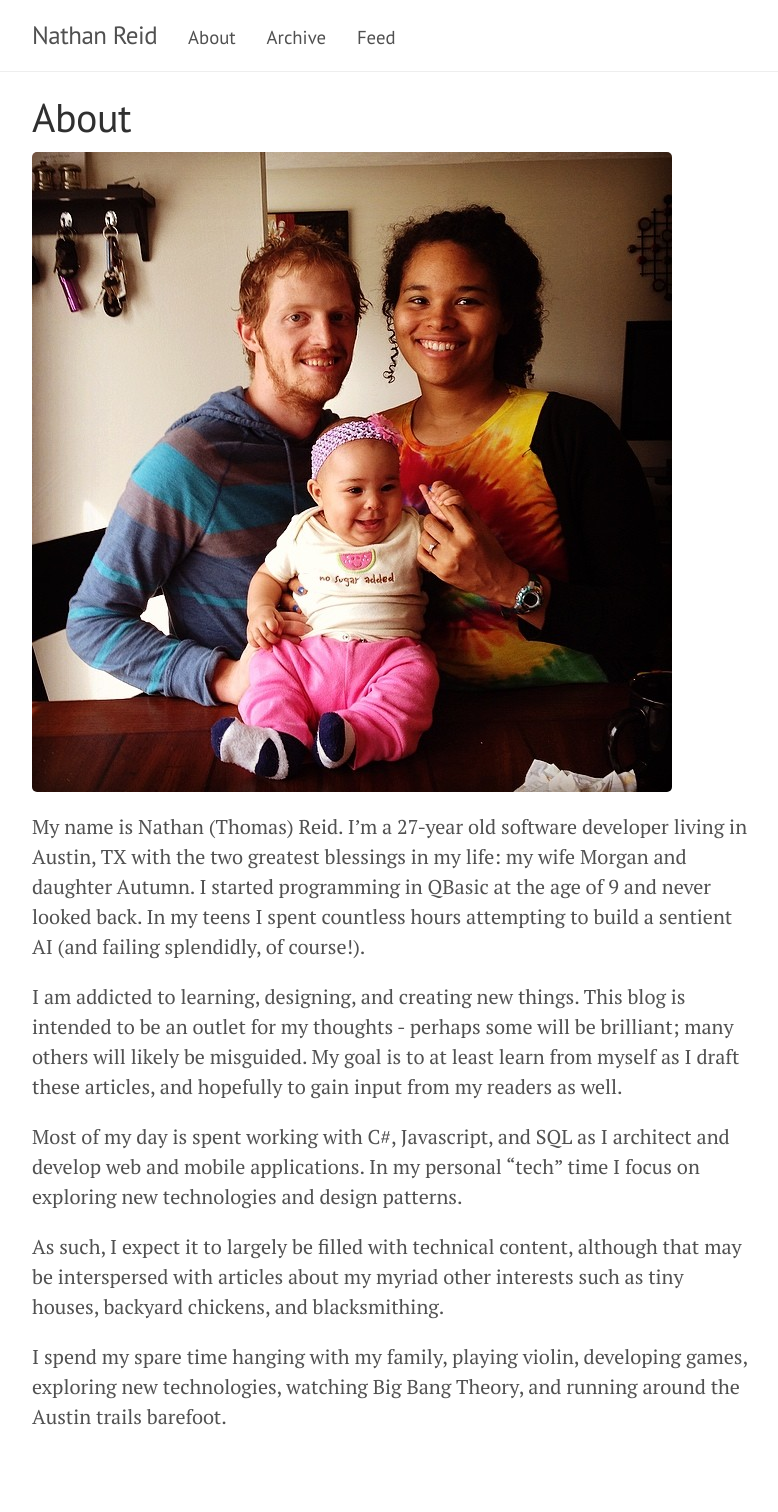
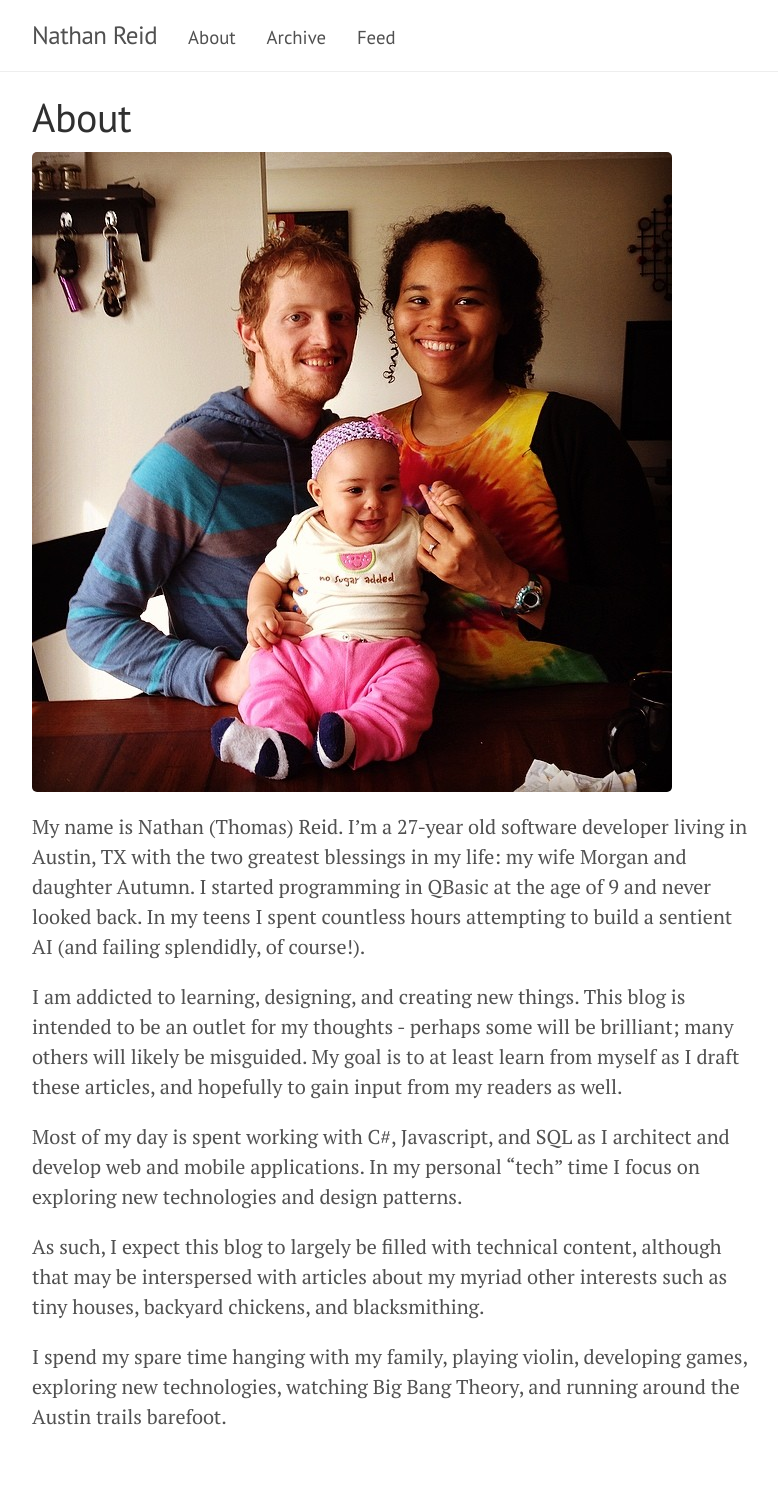
Before and after one commit to nathantreid/nathantreid.github.io, a Jekyll site: the page built from about.md, in a window 1280 px wide. Shown: the whole page, without its empty margins (248-1026 px from the left). Built offline with Jekyll 4.4.1, drawn with Linux system fonts in a browser that asks for light colours; Markdown is read by kramdown in place of the engine named in the settings.

Commit message:
Updated About page for clarity

```diff
--- a/about.md
+++ b/about.md
@@ -12,6 +12,6 @@ I am addicted to learning, designing, and creating new things. This blog is inte
 
 Most of my day is spent working with C#, Javascript, and SQL as I architect and develop web and mobile applications. In my personal "tech" time I focus on exploring new technologies and design patterns.
 
-As such, I expect it to largely be filled with technical content, although that may be interspersed with articles about my myriad other interests such as tiny houses, backyard chickens, and blacksmithing.
+As such, I expect this blog to largely be filled with technical content, although that may be interspersed with articles about my myriad other interests such as tiny houses, backyard chickens, and blacksmithing.
 
 I spend my spare time hanging with my family, playing violin, developing games, exploring new technologies, watching Big Bang Theory, and running around the Austin trails barefoot.
```
